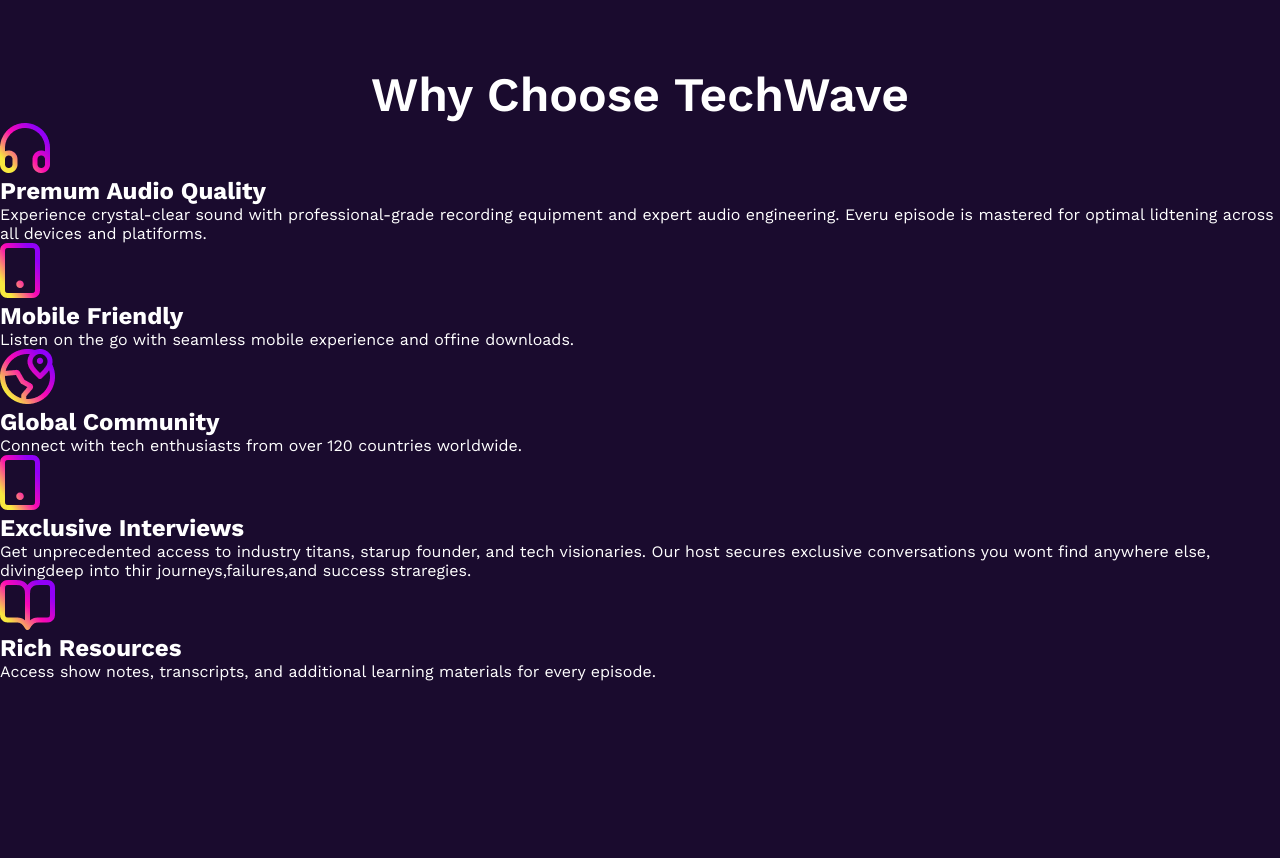
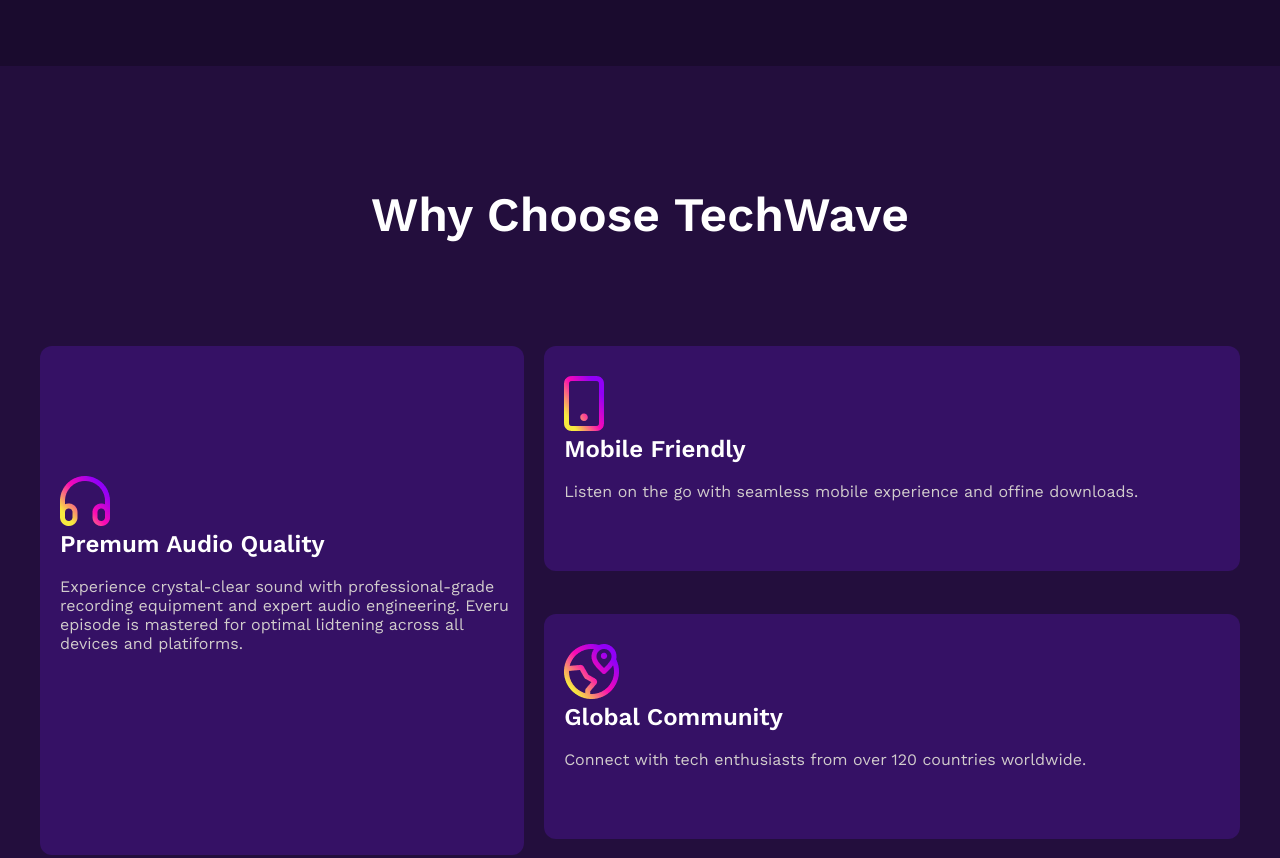
Before and after one commit to mdabgal/B13-A02-TechWave, a plain HTML site: page index.html in a window 1280 px wide. Shown: the part 1480-2338 px from the top of the page. Before the commit the page ends 2161 px from the top, so only its background shows below. Drawn offline with nearby package versions, Linux system fonts and the light colour scheme.

Commit message:
second commit

```diff
--- a/index.html
+++ b/index.html
@@ -11,7 +11,7 @@
 <body class="work-sans-font">
    <header>
     <nav class="navbar">
-        <h3>Tech<span style="color: deeppink;">Wave</span></h3>
+        <h3>Tech<span style="color:deeppink ;">Wave</span></h3>
 
         <ul>
             <li class="nav-item"><a href="" class="nav-link">About</a></li>
@@ -84,35 +84,38 @@
     </section>
 
 
-    <section class="grid-section">
+    <section class="grid-container" >
+        <div class="Choose ">
         <h1 style="text-align: center; font-size: 48px; font-weight: 600;">Why Choose TechWave</h1>
-        <div>
-            <div>
+        </div>
+        <div class="grid-section">
+            <div class=" audio">
+
                 <img src="./assets/headphone.png" alt="">
-                <h2>Premum Audio Quality</h2>
+                <h2>Premum Audio Quality</h2><br>
                 <p>Experience crystal-clear sound with professional-grade recording equipment and expert audio engineering. Everu episode is mastered for optimal lidtening across all devices and platiforms.</p>
 
             </div>
 
-            <div>
+            <div class="mobile ">
                 <img src="./assets/device.png" alt="">
-                <h2>Mobile Friendly</h2>
+                <h2>Mobile Friendly</h2><br>
                 <p>Listen on the go with seamless mobile experience and offine downloads.</p>
             </div>
-         <div>
+         <div class="global">
             <img src="./assets/location.png " alt="">
-            <h2>Global Community</h2>
+            <h2>Global Community</h2><br>
             <p>Connect with tech enthusiasts from over 120 countries worldwide.</p>
          </div>
 
-         <div>
+         <div class="interviews">
             <img src="./assets/device.png" alt="">
-            <h2>Exclusive Interviews</h2>
+            <h2>Exclusive Interviews</h2><br>
             <p>Get unprecedented access to industry titans, starup founder, and tech visionaries. Our host secures exclusive conversations you wont find anywhere else, divingdeep into thir journeys,failures,and success straregies.</p>
          </div>
-         <div>
+         <div class=" resources">
             <img src="./assets/resource.png" alt="">
-            <h2>Rich Resources</h2>
+            <h2>Rich Resources</h2><br>
             <p>Access show notes, transcripts, and additional learning materials for every episode.</p>
 
 
--- a/style.css
+++ b/style.css
@@ -55,7 +55,13 @@ ul li a{
   color: #FFFFFF;
   border-radius: 25px;
   border: none;
-background-color: rgb(34, 0, 12);
+background: linear-gradient(
+  115deg,
+    #FFD86F,
+    #FF4ECD,
+    #B721FF,
+    #4A00E0
+);
 }
 
 .navbar>span{
@@ -77,7 +83,13 @@ height: 760px;
  height: 44px;
  border-radius: 20px;
  border: none;
- background-color: deeppink;
+ background: linear-gradient(
+  145deg,
+    #FFD86F,
+    #ff4e98,
+    #B721FF,
+    #4A00E0
+);
  margin-right: 10px;
 }
 
@@ -184,7 +196,99 @@ height: 558px;}
 
 /* grid-section style */
 
+.Choose {
+max-width: 1200px;
+height: 59px ;
+margin: 0 auto;
+padding: 120px;
+}
 
+
+.grid-container{
+background-color:#230E3D;
+max-width: 1600px;
+margin: 0 auto;
+height: 1151px;
+
+}
+
+.audio{
+  grid-area: audio;
+  background-color: #351165;
+  border-radius: 12px;
+ padding-top: 130px ;
+ padding-left: 20px;
+height: 509px;
+
+}
+.mobile{
+
+  grid-area: mobile;
+  background-color: #351165;
+  border-radius: 12px;
+  height: 225px;
+ padding-top: 30px ;
+ padding-left: 20px;
+
+}
+.global{
+  grid-area: global;
+  background-color: #351165;
+  border-radius: 12px;
+padding-left: 20px;
+ height: 225px;
+ padding-top: 30px ;
+
+}
+.interviews{
+  grid-area: interviews ;
+  background-color: #351165;
+  border-radius: 12px;
+  height: 273px;
+ padding-top: 30px ;
+ padding-left: 20px;
+
+}
+.resources{
+grid-area:  resources;
+background-color: #351165;
+  border-radius: 18px;
+  justify-content: center;
+
+ padding-top: 30px;
+ padding-left: 20px;
+
+}
+
+
+.grid-section{
+
+  margin: 40px auto;
+  max-width: 1200px;
+  height: 812px;
+  display: grid;
+  gap:20px;
+
+grid-template-areas:
+
+       "audio audio mobile mobile mobile mobile"
+       "audio audio  mobile mobile mobile mobile"
+       "audio audio global global global global "
+        "audio audio global global global global "
+        "interviews interviews interviews interviews resources resources"
+          "interviews interviews interviews interviews resources resources"
+
+;
+
+}
+.grid-section h2{
+  font-size: 24px;
+  font-weight: 600;
+}
+.grid-section p{
+  font-size: 16px;
+  color:  rgb(209, 204, 204);;
+}
 
 
 
@@ -239,4 +343,60 @@ padding-left: 30px;
 }
 
 
+.grid-section{
+
+  margin: 60px auto;
+
+
+  display: grid;
+  gap:20px;
+
+grid-template-areas:
+
+       "audio audio audio audio audio audio"
+       " mobile mobile  mobile mobile mobile mobile"
+       " global global global global global global "
+
+        "interviews interviews interviews interviews interviews interviews "
+          "resources resources resources resources resources resources  "
+
+;
+
+
 }
+
+.grid-container{
+background: color #230e3d ;
+max-width: 1600px;
+margin: 0 20px;
+height: 1151px;
+
+
+}
+
+
+.mobile{
+
+
+  background-color: #351165;
+  border-radius: 12px;
+  height: 287px;
+
+ padding-top: 30px ;
+ padding-left: 20px;
+
+}
+
+.Choose {
+
+padding: 40px;
+
+}
+.Choose h1{
+  font-size: 32px !important;
+  white-space: nowrap;
+  font-weight: 600;
+
+}
+
+}
```
